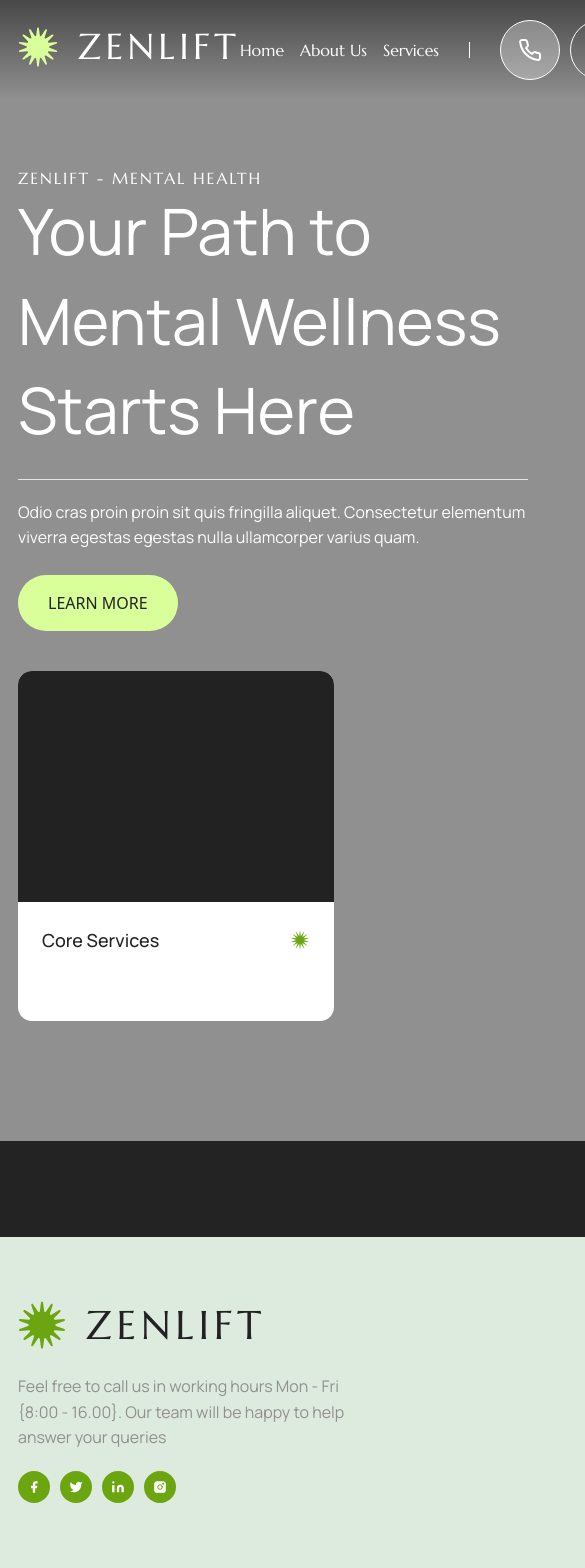
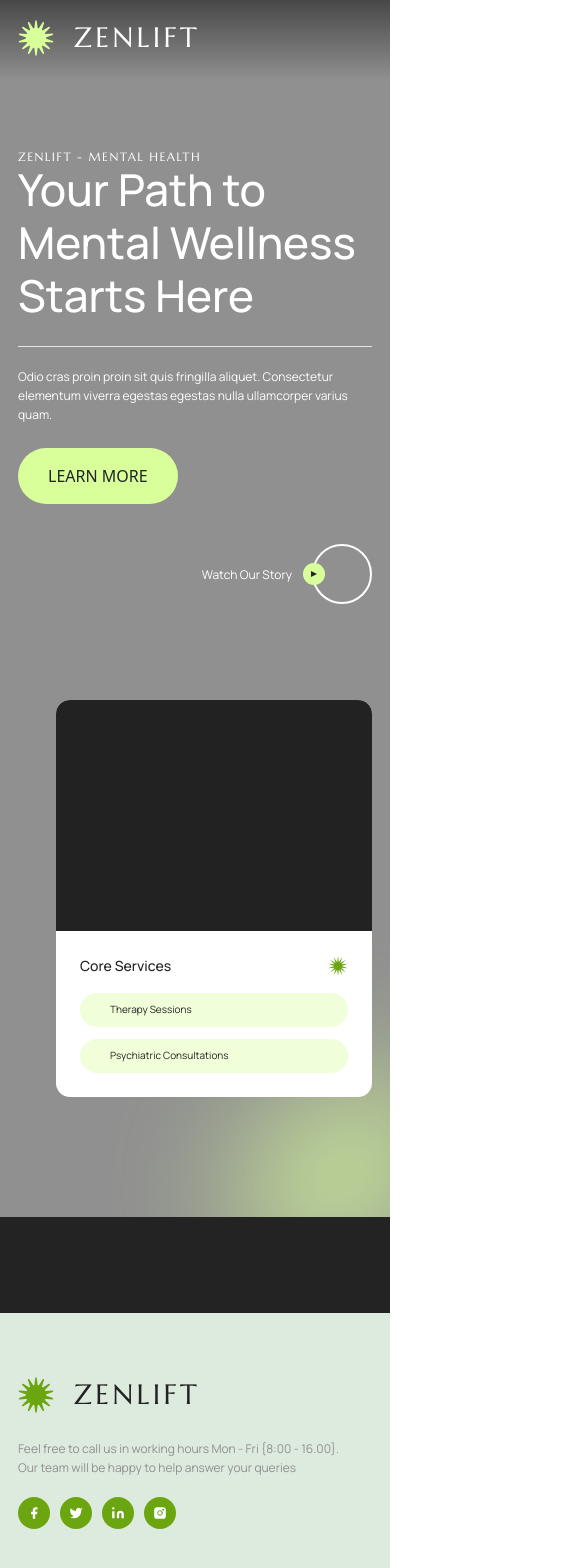
Before and after one commit to codegiyu/eye-connect, a Next.js app: page / in a window 390 px wide. Shown: the top 1568 px of the page, 585 px wide, since content can reach past the window. Built offline with nearby package versions, Linux system fonts and the light colour scheme.

Commit message:
fix: text sizes adjusted for mobiles

```diff
--- a/app/globals.css
+++ b/app/globals.css
@@ -117,37 +117,37 @@
 
   /* Typography */
   .typo-h1 {
-    @apply font-manrope text-[4rem] leading-[1.4];
+    @apply font-manrope text-[2.75rem] sm:text-[4rem] leading-[1.2] font-medium sm:font-normal;
   }
   .typo-h2 {
-    @apply font-manrope text-[3.5rem] leading-[1.4];
+    @apply font-manrope text-[2.125rem] sm:text-[3.5rem] leading-[1.4];
   }
   .typo-h3 {
-    @apply font-manrope text-[3rem] leading-[1.4];
+    @apply font-manrope text-[2rem] sm:text-[3rem] leading-[1.4];
   }
   .typo-h4 {
-    @apply font-manrope text-[2.25rem] leading-[1.4] font-medium;
+    @apply font-manrope text-[1.5rem] sm:text-[2.25rem] leading-[1.4] font-medium;
   }
   .typo-h5 {
-    @apply font-manrope text-[1.5rem] leading-[1.4] font-medium;
+    @apply font-manrope text-[1rem] sm:text-[1.5rem] leading-[1.4] font-medium;
   }
   .typo-h6 {
-    @apply font-manrope text-[1.25rem] leading-[1.4] font-medium;
+    @apply font-manrope text-[1rem] sm:text-[1.25rem] leading-[1.4] font-medium;
   }
   .typo-subtitle {
-    @apply font-marcel text-[1rem] leading-none tracking-[0.12em];
+    @apply font-marcel text-[0.75rem] sm:text-[1rem] leading-none tracking-[0.12em];
   }
   .typo-body1 {
-    @apply font-manrope text-[1.125rem] leading-[1.6] font-medium;
+    @apply font-manrope text-[0.875rem] sm:text-[1.125rem] leading-[1.6] font-medium;
   }
   .typo-body2 {
-    @apply font-manrope text-[1rem] leading-[1.6];
+    @apply font-manrope text-[0.75rem] sm:text-[1rem] leading-[1.6];
   }
   .typo-body3 {
-    @apply font-manrope text-[0.875rem] leading-[1.6];
+    @apply font-manrope text-[0.625rem] sm:text-[0.875rem] leading-[1.6];
   }
   .typo-quote {
-    @apply font-marcel text-[3rem] leading-none;
+    @apply font-marcel text-[2.25rem] sm:text-[3rem] leading-none;
   }
   .typo-caption1 {
     @apply font-marcel text-[0.75rem] leading-[1.3];
--- a/components/atoms/ZenButton.tsx
+++ b/components/atoms/ZenButton.tsx
@@ -11,6 +11,7 @@ import { type VariantProps } from 'class-variance-authority';
 import { cn } from '@/lib/utils';
 import { LoadingLine } from '../icons';
 import Link from 'next/link';
+import { omit } from 'lodash';
 
 export interface ZenButtonProps
   extends ComponentProps<'button'>,
@@ -58,9 +59,8 @@ const ZenButton = forwardRef<HTMLButtonElement, ZenButtonProps>(
     },
     ref
   ) => {
-    const Comp = 'button';
     const fullWrapClassName = cn(
-      `inline-block ${!!onDisabledClick && disabled ? 'cursor-pointer' : 'cursor-default'} focus:outline-none focus-visible:outline-white/60 focus-visible:outline-2 outline-offset-2`,
+      `inline-block ${!!onDisabledClick && disabled ? 'cursor-pointer focus-visible:outline-gray-border focus-visible:outline-1' : 'cursor-default'} focus:outline-none focus-visible:outline-white/60 focus-visible:outline-2 outline-offset-2`,
       size === 'full' ? 'w-full' : '',
       wrapClassName
     );
@@ -78,11 +78,12 @@ const ZenButton = forwardRef<HTMLButtonElement, ZenButtonProps>(
       }),
     };
     const mainEl = (
-      <Comp
+      <button
         className={cn(buttonVariants({ size, variant, className }))}
         ref={ref}
         disabled={loading || disabled}
-        {...props}>
+        aria-label={props['aria-label'] || text || 'button'}
+        {...omit(props, ['aria-label'])}>
         {loading && children ? (
           <i className={cn('typo-body1 text-primary-green animate-spin', loadingIconClassName)}>
             <LoadingLine />
@@ -119,7 +120,7 @@ const ZenButton = forwardRef<HTMLButtonElement, ZenButtonProps>(
             )}
           </>
         )}
-      </Comp>
+      </button>
     );
 
     return (
--- /dev/null
+++ b/components/icons/HeroBlur.tsx
@@ -0,0 +1,46 @@
+import type { SVGProps } from 'react';
+const SvgHeroBlur = (props: SVGProps<SVGSVGElement>) => (
+  <svg
+    xmlns="http://www.w3.org/2000/svg"
+    width="1em"
+    // height="1em"
+    fill="none"
+    viewBox="0 0 510 510"
+    {...props}>
+    <foreignObject width={839.064} height={855.907} x={0.041} y={0.16}>
+      <div
+        // xmlns="http://www.w3.org/1999/xhtml"
+        style={{
+          backdropFilter: 'blur(15px)',
+          clipPath: 'url(#hero-blur_svg__a)',
+          height: '100%',
+          width: '100%',
+        }}
+      />
+    </foreignObject>
+    <g data-figma-bg-blur-radius={30} filter="url(#hero-blur_svg__b)">
+      <path
+        fill="#D8FF9A"
+        d="M352.13 604.027c-61.237-18.421-91.667-100.214-99.228-138.808-15.469-49.027 32.751-108.647 121.233-123.239 88.483-14.593 57.728-86.142 157-91.715 79.418-4.458 60.315 133.851 40.837 203.563-47.766 57.742-158.606 168.62-219.842 150.199"
+      />
+    </g>
+    <defs>
+      <clipPath id="hero-blur_svg__a" transform="translate(-.041 -.16)">
+        <path d="M352.13 604.027c-61.237-18.421-91.667-100.214-99.228-138.808-15.469-49.027 32.751-108.647 121.233-123.239 88.483-14.593 57.728-86.142 157-91.715 79.418-4.458 60.315 133.851 40.837 203.563-47.766 57.742-158.606 168.62-219.842 150.199" />
+      </clipPath>
+      <filter
+        id="hero-blur_svg__b"
+        width={839.064}
+        height={855.907}
+        x={0.041}
+        y={0.16}
+        colorInterpolationFilters="sRGB"
+        filterUnits="userSpaceOnUse">
+        <feFlood floodOpacity={0} result="BackgroundImageFix" />
+        <feBlend in="SourceGraphic" in2="BackgroundImageFix" result="shape" />
+        <feGaussianBlur result="effect1_foregroundBlur_7_25" stdDeviation={125} />
+      </filter>
+    </defs>
+  </svg>
+);
+export default SvgHeroBlur;
--- a/components/icons/index.ts
+++ b/components/icons/index.ts
@@ -1,4 +1,5 @@
 export { default as Facebook } from './Facebook';
+export { default as HeroBlur } from './HeroBlur';
 export { default as Instagram } from './Instagram';
 export { default as Linkedin } from './Linkedin';
 export { default as LoadingLine } from './LoadingLine';
--- a/components/layout/Footer.tsx
+++ b/components/layout/Footer.tsx
@@ -15,10 +15,10 @@ const Footer = ({ className, ...props }: FooterProps) => {
           <div className="w-fit grid gap-5">
             <ZenButton variant="ghost" size="icon" className="" href="/">
               <div className="w-fit flex items-center gap-5">
-                <i className="text-[3rem] text-primary-dark">
+                <i className="text-[2.25rem] sm:text-[3rem] text-primary-dark">
                   <ZenliftLogoStar />
                 </i>
-                <h2 className="font-marcel text-[2.5rem] leading-none tracking-[0.12em] text-dark-primary uppercase">
+                <h2 className="font-marcel text-[1.75rem] sm:text-[2.5rem] leading-none tracking-[0.12em] text-dark-primary uppercase">
                   Zenlift
                 </h2>
               </div>
@@ -44,7 +44,11 @@ const Footer = ({ className, ...props }: FooterProps) => {
             <p className="">|</p>
             <p className="">
               Built by{' '}
-              <a href="https://portfolio-codegiyu.vercel.app" className="underline">
+              <a
+                href="https://portfolio-codegiyu.vercel.app"
+                target="_blank"
+                rel="noopener noreferrer"
+                className="underline">
                 Codegiyu
               </a>
             </p>
@@ -104,7 +108,7 @@ const footerLinks: FooterLinksGroupProps[] = [
 
 const FooterLinksGroup = ({ groupName, links }: FooterLinksGroupProps) => {
   return (
-    <div className="w-fit grid gap-5 px-5">
+    <div className="w-fit grid gap-5 sm:px-5">
       <h3 className="typo-h6 text-dark-primary">{groupName}</h3>
       <nav className="w-fit grid gap-2.5">
         {links.map(({ text, link }, idx) => (
--- a/components/layout/Header.tsx
+++ b/components/layout/Header.tsx
@@ -1,7 +1,8 @@
 import { cn } from '@/lib/utils';
 import type { ComponentProps } from 'react';
 import { ZenButton } from '../atoms/ZenButton';
-import { Mail, Phone, ZenliftLogoStar, ZenliftStar } from '../icons';
+import { HeroBlur, Mail, Phone, ZenliftLogoStar, ZenliftStar } from '../icons';
+import Link from 'next/link';
 
 export { Header, type HeaderProps };
 
@@ -19,16 +20,16 @@ const Header = ({ className, ...props }: HeaderProps) => {
         <section className="w-full flex items-center justify-between py-5">
           <ZenButton variant="ghost" size="icon" className="" href="/">
             <div className="w-fit flex items-center gap-5">
-              <i className="text-[2.5rem] text-primary">
+              <i className="text-[2.25rem] sm:text-[2.5rem] text-primary">
                 <ZenliftLogoStar />
               </i>
-              <h2 className="font-marcel text-[2.25rem] leading-none tracking-[0.12em] text-white uppercase">
+              <h2 className="font-marcel text-[1.75rem] sm:text-[2.25rem] leading-none tracking-[0.12em] text-white uppercase">
                 Zenlift
               </h2>
             </div>
           </ZenButton>
 
-          <div className="w-fit h-max flex items-center gap-[1.875rem]">
+          <div className="w-fit h-max hidden lg:flex items-center gap-[1.875rem]">
             <nav className="w-fit flex items-center gap-4">
               {headerLinks.map((item, idx) => (
                 <HeaderLink key={idx} {...item} />
@@ -59,9 +60,9 @@ const Header = ({ className, ...props }: HeaderProps) => {
         </section>
       </header>
 
-      <section className="hero zen-container pt-[4.375rem] pb-[7.5rem]">
-        <div className="w-full grid gap-10 lg:flex justify-between text-white px-0 xl:px-10 1440:px-14 2xl:px-16">
-          <div className="w-full grid">
+      <section className="hero zen-container pt-[4.375rem] pb-[7.5rem] relative">
+        <div className="w-full grid gap-10 lg:flex justify-between text-white px-0 xl:px-10 1440:px-14 2xl:px-16 relative z-[2]">
+          <div className="w-full h-fit grid">
             <div className="w-full max-w-[31.875rem] grid gap-6">
               <div className="w-full grid">
                 <p className="typo-subtitle uppercase">Zenlift - Mental Health</p>
@@ -75,10 +76,30 @@ const Header = ({ className, ...props }: HeaderProps) => {
             </div>
           </div>
 
-          <div className="w-full grid">
-            <div className="w-full max-w-[19.75rem] bg-white rounded-xl overflow-hidden">
+          <div className="w-full h-fit flex-col items-end justify-between">
+            <div className="w-full flex items-center justify-end mb-24">
+              <Link
+                href="https://youtu.be/f-1VlUNHowg?si=QygFlUMB1z8ibGme"
+                target="_blank"
+                rel="noreferrer noopener">
+                <div className="w-fit flex items-center gap-5">
+                  <p className="typo-body2 text-white">Watch Our Story</p>
+                  <div className="w-[3.75rem] aspect-square border-2 border-white rounded-full relative">
+                    <div
+                      className="w-[1.375rem] aspect-square bg-primary rounded-full grid place-items-center absolute
+                      top-1/2 left-0 -translate-x-1/2 -translate-y-1/2 text-[0.375rem] text-dark-secondary">
+                      <svg width="1em" height="1em" viewBox="0 0 24 24">
+                        <polygon points="0,0 24,12 0,24" fill="currentColor" />
+                      </svg>
+                    </div>
+                  </div>
+                </div>
+              </Link>
+            </div>
+
+            <div className="w-full h-fit max-w-[19.75rem] bg-white rounded-xl overflow-hidden ml-auto">
               <div className="w-full aspect-[1.37] bg-dark-primary"></div>
-              <div className="w-full grid gap-5 p-6">
+              <div className="w-full grid gap-4 p-6">
                 <div className="w-full flex items-center justify-between">
                   <h6 className="typo-body1 text-dark-primary">Core Services</h6>
                   <i className="text-primary-dark text-xl">
@@ -86,12 +107,20 @@ const Header = ({ className, ...props }: HeaderProps) => {
                   </i>
                 </div>
                 <div className="w-full grid gap-3">
-                  <p className="w-full bg">Therapy Sessions</p>
+                  <p className="w-full bg-primary-light typo-body3 text-dark-secondary pt-2 pb-2.5 px-[1.875rem] rounded-full">
+                    Therapy Sessions
+                  </p>
+                  <p className="w-full bg-primary-light typo-body3 text-dark-secondary pt-2 pb-2.5 px-[1.875rem] rounded-full">
+                    Psychiatric Consultations
+                  </p>
                 </div>
               </div>
             </div>
           </div>
         </div>
+        <i className="absolute bottom-0 right-0 z-[1] text-[18rem] lg:text-[25rem]">
+          <HeroBlur />
+        </i>
       </section>
     </section>
   );
```
Also changed, not shown: components/atoms/GhostButton.tsx (added, +24 -0 lines), lib/types/general.ts (added, +42 -0 lines), package.json (+8 -6 lines), public/icons/hero-blur.svg (added), 1 other file (tests, documents, lock files or other folders).
